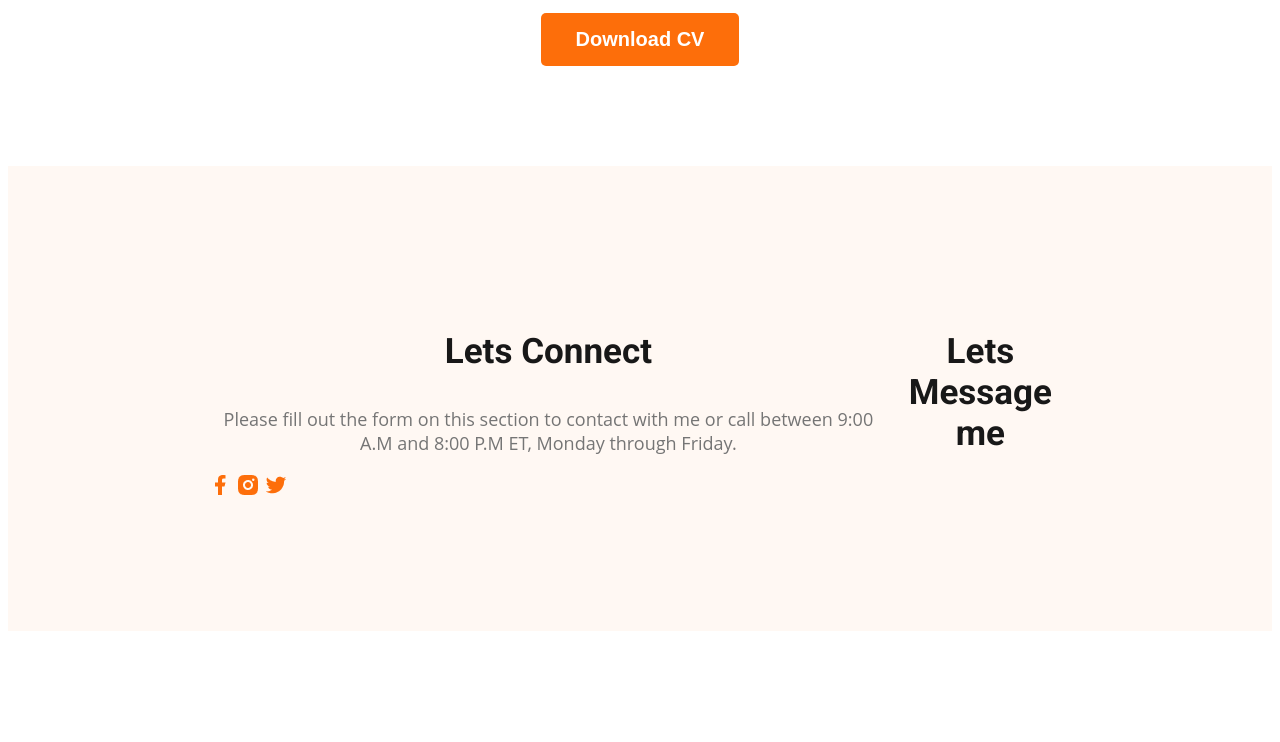
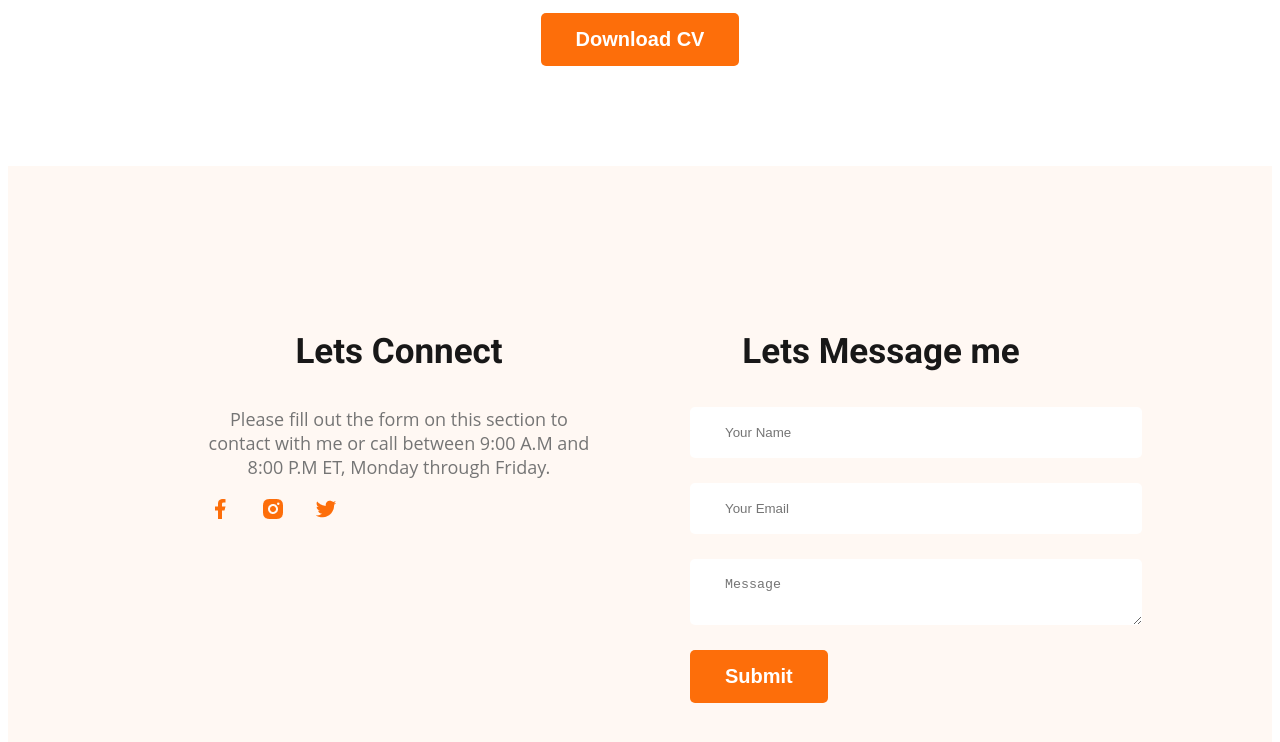
Before and after one commit to syedulislamsyed66/web-developer-portfolio, a plain HTML site: page index.html in a window 1280 px wide. Shown: the part 3000-3742 px from the top of the page. Before the commit the page ends 3639 px from the top, so only its background shows below. Drawn offline with Linux system fonts and the light colour scheme.

Commit message:
finished footer section with contact form

```diff
--- a/index.html
+++ b/index.html
@@ -159,7 +159,12 @@
 
         <div class="footer-column">
            <h3 class="section-title">Lets Message me</h3>
-            <p class="section-description"></p>
+            <form class="contact" action="">
+                <input type="text" placeholder="Your Name">
+                <input type="email" name="" placeholder="Your Email" id="">
+                <textarea name="" id="">Message</textarea>
+                <input class="btn-primary" type="submit" value="Submit">
+            </form>
         </div>
     </footer>
 </body>
--- a/styles/styles.css
+++ b/styles/styles.css
@@ -173,4 +173,21 @@ footer{
     background-color: #fff8f3;
     padding: 130px 200px;
     margin-top: 100px;
+    gap: 100px;
 }
+.footer-column{
+    width: 50%;
+}
+.social-links a{
+    margin-right: 25px;
+}
+.contact input[type="text"],.contact input[type="email"], textarea{
+    display: block;
+    margin-bottom: 25px;
+    padding: 18px 35px;
+    color: #757575;
+    border-radius: 5px;
+    background: white;
+    border: none;
+    width: 100%;
+}
```
